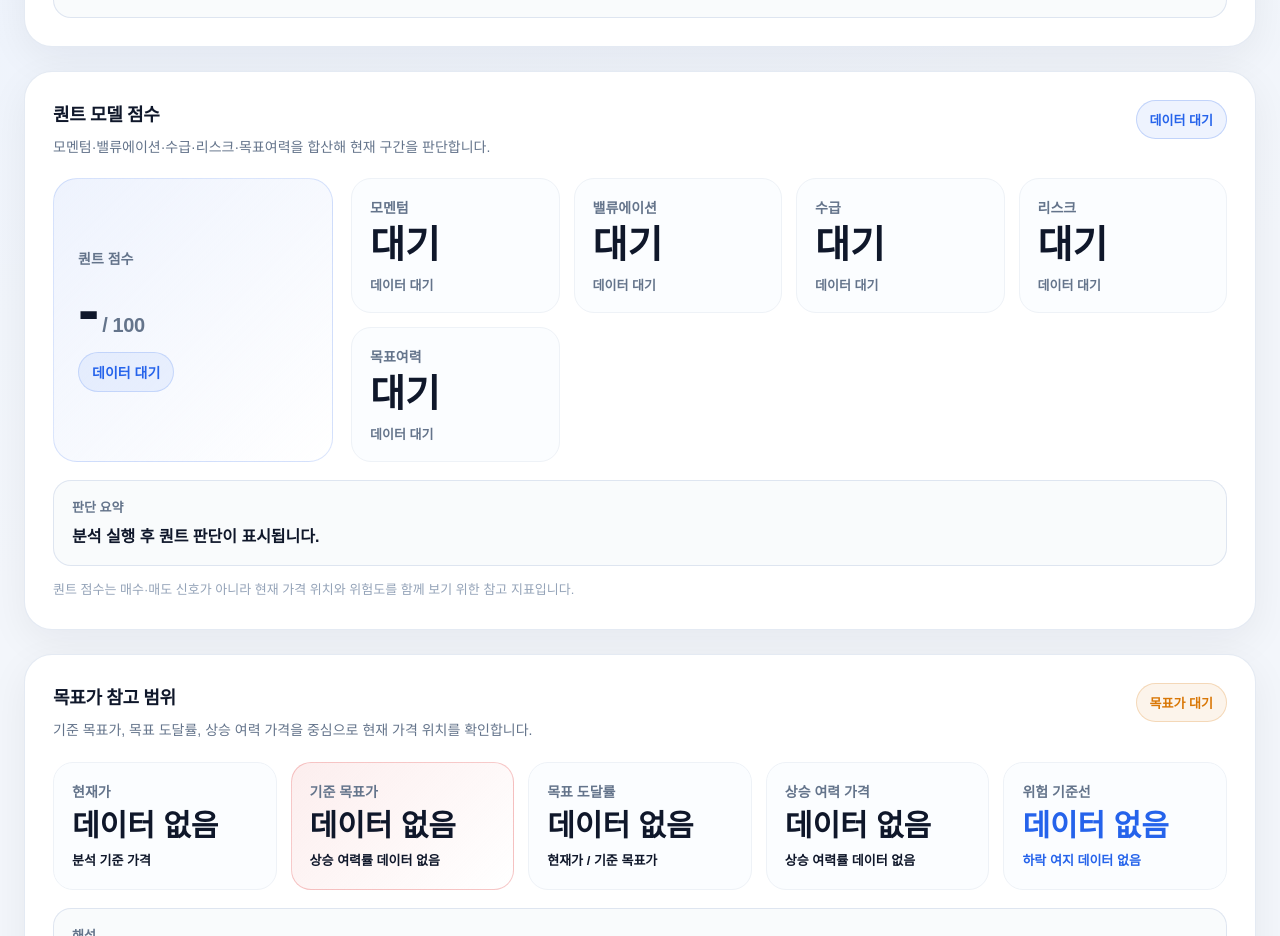
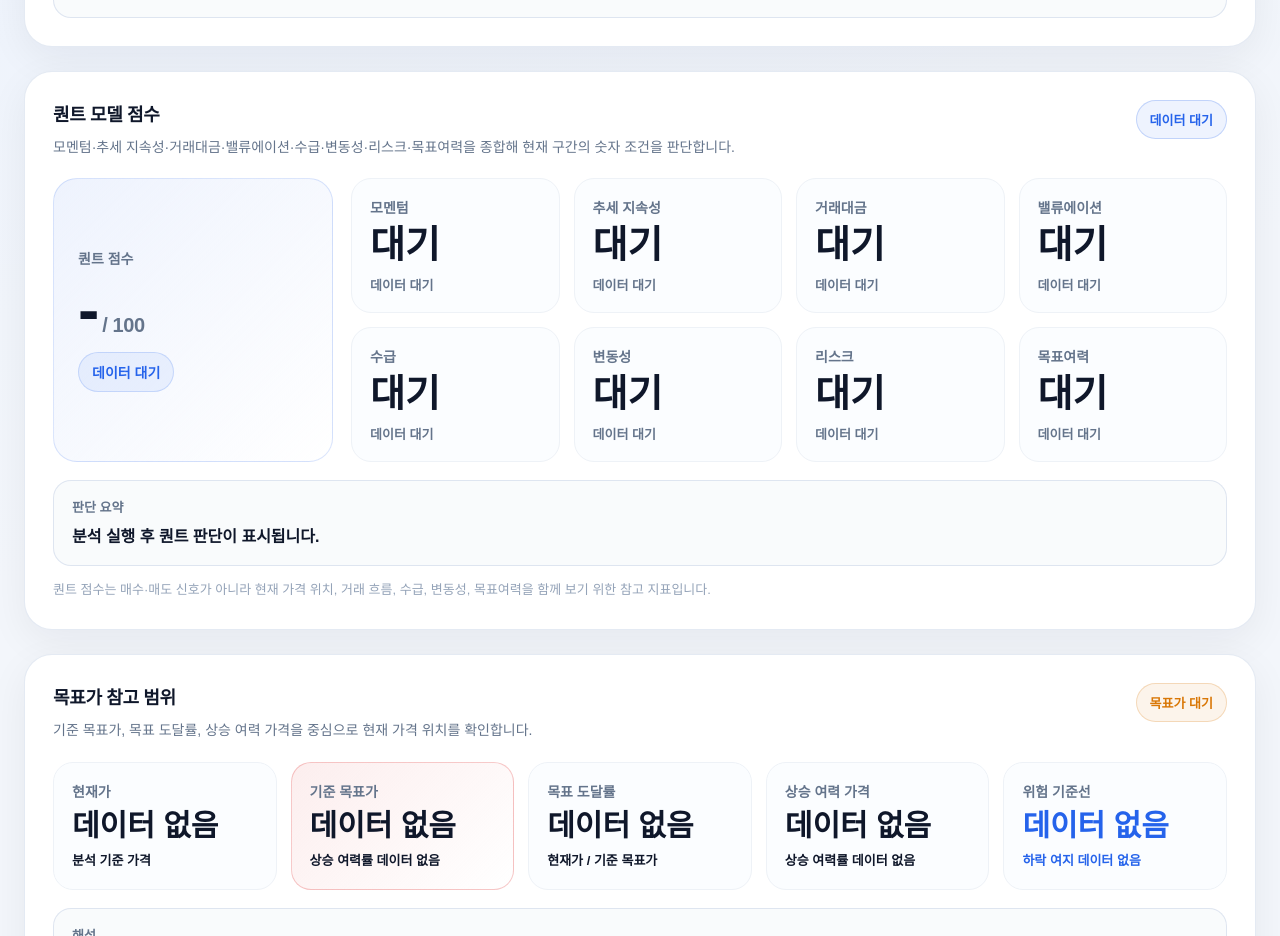
Before and after one commit to jkpark5298-alt/kospi-stock-pwa, a Next.js app: page / in a window 1280 px wide. Shown: the part 1960-2896 px from the top of the page. Built offline with nearby package versions, Linux system fonts and the light colour scheme.

Commit message:
Show enhanced quant score parts

```diff
--- a/components/analysis/QuantScoreSection.tsx
+++ b/components/analysis/QuantScoreSection.tsx
@@ -15,10 +15,11 @@ export default function QuantScoreSection({ quant }: Props) {
           <div>
             <SectionTitleSmall>퀀트 모델 점수</SectionTitleSmall>
             <p className="score-subtitle">
-              모멘텀·밸류에이션·수급·리스크·목표여력을 합산해 현재 구간을
-              판단합니다.
+              모멘텀·추세 지속성·거래대금·밸류에이션·수급·변동성·리스크·목표여력을
+              종합해 현재 구간의 숫자 조건을 판단합니다.
             </p>
           </div>
+
           <div className="score-mode-badge">
             {quant?.available ? quant.action : "데이터 대기"}
           </div>
@@ -38,8 +39,11 @@ export default function QuantScoreSection({ quant }: Props) {
 
           <div className="score-detail-grid">
             <QuantPartCard title="모멘텀" part={quant?.momentum} />
+            <QuantPartCard title="추세 지속성" part={getQuantPart(quant, "trend")} />
+            <QuantPartCard title="거래대금" part={getQuantPart(quant, "tradingValue")} />
             <QuantPartCard title="밸류에이션" part={quant?.valuation} />
             <QuantPartCard title="수급" part={quant?.supply} />
+            <QuantPartCard title="변동성" part={getQuantPart(quant, "volatility")} />
             <QuantPartCard title="리스크" part={quant?.risk} />
             <QuantPartCard title="목표여력" part={quant?.target} />
           </div>
@@ -53,8 +57,8 @@ export default function QuantScoreSection({ quant }: Props) {
         </div>
 
         <p className="notice-text">
-          퀀트 점수는 매수·매도 신호가 아니라 현재 가격 위치와 위험도를 함께
-          보기 위한 참고 지표입니다.
+          퀀트 점수는 매수·매도 신호가 아니라 현재 가격 위치, 거래 흐름,
+          수급, 변동성, 목표여력을 함께 보기 위한 참고 지표입니다.
         </p>
       </Card>
     </section>
@@ -80,7 +84,19 @@ function QuantPartCard({
   );
 }
 
-function Card({ children, className = "" }: { children: ReactNode; className?: string }) {
+function getQuantPart(quant: QuantModelResult | undefined, key: string) {
+  if (!quant) return undefined;
+
+  return (quant as unknown as Record<string, QuantScorePart | undefined>)[key];
+}
+
+function Card({
+  children,
+  className = "",
+}: {
+  children: ReactNode;
+  className?: string;
+}) {
   return <div className={`card ${className}`}>{children}</div>;
 }
 
```
